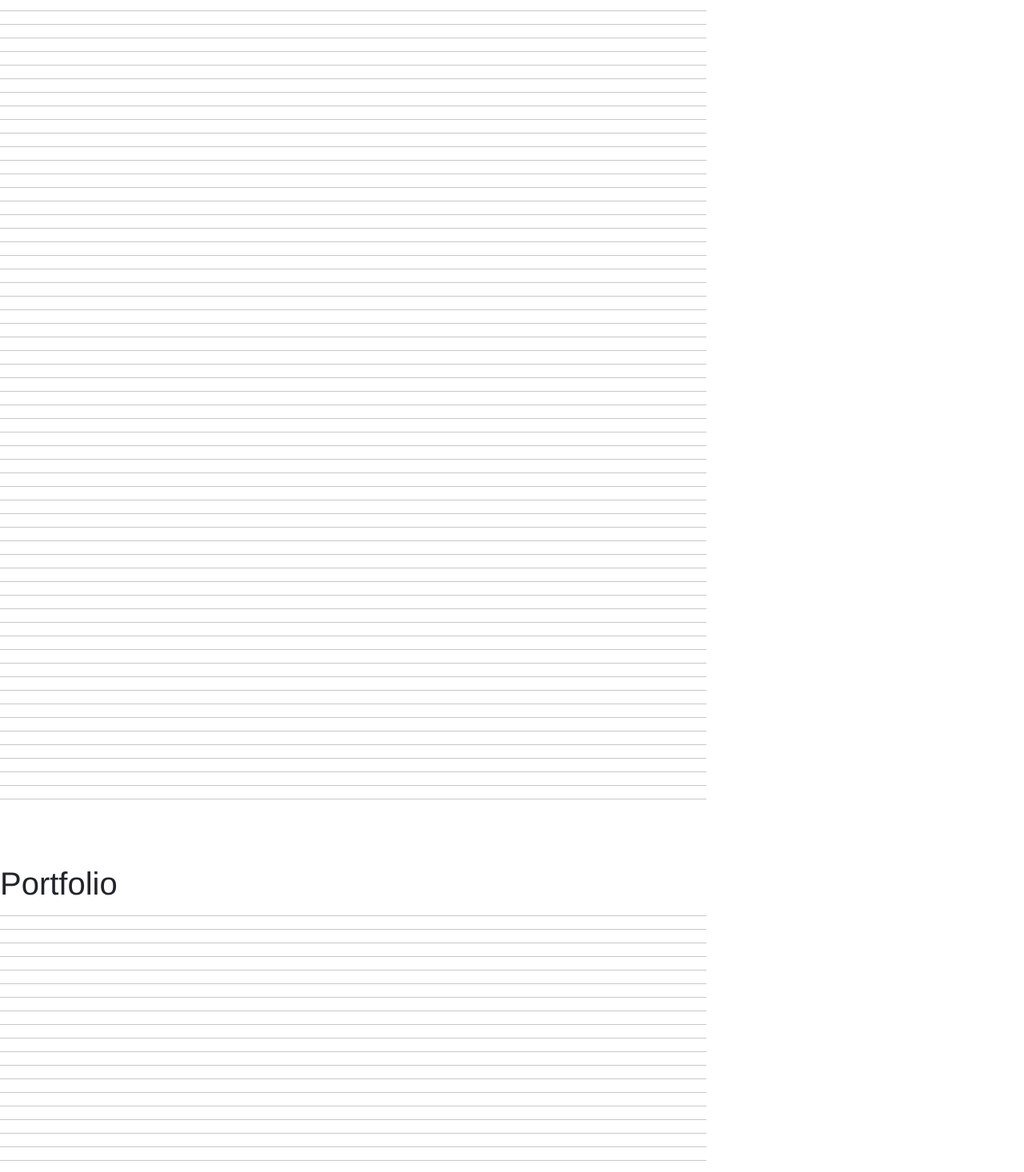
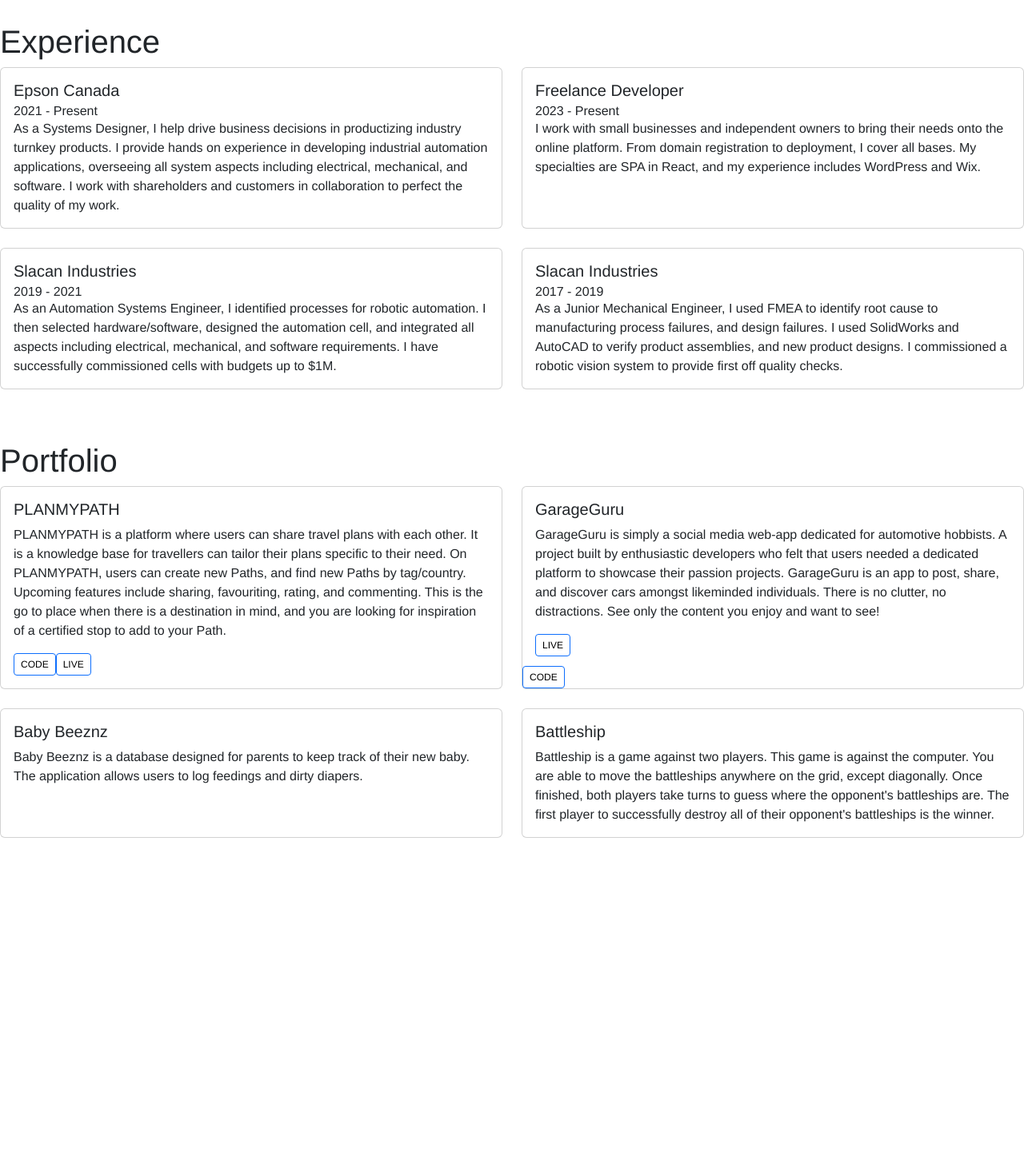
Before and after one commit to tonyhylo/Portfolio, a React (Create React App) app: page / in a window 1280 px wide. Shown: the part 740-2206 px from the top of the page at 80% size. Built offline with nearby package versions, Linux system fonts and the light colour scheme.

Commit message:
Added experience, portfolio.  All content finished

```diff
--- a/src/components/NavBar/NavBar.jsx
+++ b/src/components/NavBar/NavBar.jsx
@@ -37,6 +37,9 @@
             <a class="nav-link mx-3" href="#about">
               About
             </a>
+            <a class="nav-link mx-3" href="#experience">
+              Experience
+            </a>
             <a class="nav-link mx-3" href="#portfolio">
               Portfolio
             </a>
--- a/src/index.css
+++ b/src/index.css
@@ -156,7 +156,7 @@
   font-family: Helvetica, Arial, sans-serif;
 }
 
-main, #about, #portfolio, #resume, #contact {
+main, #about, #portfolio, #resume, #contact, #experience {
   padding-top: 65px;
 }
 
@@ -167,7 +167,7 @@
 }
 
 .nav-link {
-  width:70px
+  width:100px;
 }
 
 .icons {
@@ -205,7 +205,7 @@
   z-index: -1;
   background-color: white;
   position: fixed;
-  bottom: 41%;
+  bottom: 43%;
   width: 100%;
   height: 200px;
 }
@@ -245,6 +245,9 @@
 
 
 @media only screen and (max-width: 768px) {
+  * {
+    cursor: default;
+  }
   main {
     margin-bottom: 69%;
     width:fit-content;
--- a/src/pages/PortfolioPage/PortfolioPage.jsx
+++ b/src/pages/PortfolioPage/PortfolioPage.jsx
@@ -9,6 +9,16 @@
 export default function PortfolioPage() {
   const { cursorType, cursorChangeHandler } = useContext(MouseContext);
   const [messageResult, setMessageResult] = useState("");
+
+  const buttonStyle = {
+    "--bs-btn-padding-y": ".25rem",
+    "--bs-btn-padding-x": ".5rem",
+    "--bs-btn-font-size": ".75rem",
+    "--bs-btn-bg": "white",
+    "--bs-btn-color": "black",
+    "--bs-btn-hover-bg": "red",
+    "--bs-btn-hover-color": "yellow",
+  };
 
   function handleSubmit(e) {
     e.preventDefault();
@@ -97,160 +107,204 @@
             Join me on this dynamic exploration of both my realities, where
             curiosity meets expertise, and let's shape the future together!
           </p>
-          <a class="btn btn-primary" href="#contact" role="button">Get In Touch!</a>
+          <a class="btn btn-primary" href="#contact" role="button">
+            Get In Touch!
+          </a>
         </section>
-        <hr />
-        <hr />
-        <hr />
-        <hr />
-        <hr />
-        <hr />
-        <hr />
-        <hr />
-        <hr />
-        <hr />
-        <hr />
-        <hr />
-        <hr />
-        <hr />
-        <hr />
-        <hr />
-        <hr />
-        <hr />
-        <hr />
-        <hr />
-        <hr />
-        <hr />
-        <hr />
-        <hr />
-        <hr />
-        <hr />
-        <hr />
-        <hr />
-        <hr />
-        <hr />
-        <hr />
-        <hr />
-        <hr />
-        <hr />
-        <hr />
-        <hr />
-        <hr />
-        <hr />
-        <hr />
-        <hr />
-        <hr />
-        <hr />
-        <hr />
-        <hr />
-        <hr />
-        <hr />
-        <hr />
-        <hr />
-        <hr />
-        <hr />
-        <hr />
-        <hr />
-        <hr />
-        <hr />
-        <hr />
-        <hr />
-        <hr />
-        <hr />
-        <hr />
-        <hr />
-        <hr />
-        <div id="portfolio">
+        <section id="experience">
+          <h1>Experience</h1>
+          <div class="row row-cols-1 row-cols-md-2 g-4">
+            <div class="col">
+              <div class="card h-100">
+                {/* <img src="..." class="card-img-top" alt="..."></img>   */}
+                <div class="card-body">
+                  <h5 class="card-title">Epson Canada</h5>
+                  <h6 class="card-subtitle">2021 - Present</h6>
+                  <p class="card-text">
+                    As a Systems Designer, I help drive business decisions in
+                    productizing industry turnkey products. I provide hands on
+                    experience in developing industrial automation applications,
+                    overseeing all system aspects including electrical,
+                    mechanical, and software. I work with shareholders and
+                    customers in collaboration to perfect the quality of my
+                    work.
+                  </p>
+                </div>
+              </div>
+            </div>
+            <div class="col">
+              <div class="card h-100">
+                {/* <img src="..." class="card-img-top" alt="..."></img> */}
+                <div class="card-body">
+                  <h5 class="card-title">Freelance Developer</h5>
+                  <h6 class="card-subtitle">2023 - Present</h6>
+                  <p class="card-text">
+                    I work with small businesses and independent owners to bring
+                    their needs onto the online platform. From domain
+                    registration to deployment, I cover all bases. My
+                    specialties are SPA in React, and my experience includes
+                    WordPress and Wix.
+                  </p>
+                </div>
+              </div>
+            </div>
+            <div class="col">
+              <div class="card h-100">
+                {/* <img src="..." class="card-img-top" alt="..."></img> */}
+                <div class="card-body">
+                  <h5 class="card-title">Slacan Industries</h5>
+                  <h6 class="card-subtitle">2019 - 2021</h6>
+                  <p class="card-text">
+                    As an Automation Systems Engineer, I identified processes
+                    for robotic automation. I then selected hardware/software,
+                    designed the automation cell, and integrated all aspects
+                    including electrical, mechanical, and software requirements.
+                    I have successfully commissioned cells with budgets up to
+                    $1M.
+                  </p>
+                </div>
+              </div>
+            </div>
+            <div class="col">
+              <div class="card h-100">
+                {/* <img src="..." class="card-img-top" alt="..."></img> */}
+                <div class="card-body">
+                  <h5 class="card-title">Slacan Industries</h5>
+                  <h6 class="card-subtitle">2017 - 2019</h6>
+                  <p class="card-text">
+                    As a Junior Mechanical Engineer, I used FMEA to identify
+                    root cause to manufacturing process failures, and design
+                    failures. I used SolidWorks and AutoCAD to verify product
+                    assemblies, and new product designs. I commissioned a
+                    robotic vision system to provide first off quality checks.
+                  </p>
+                </div>
+              </div>
+            </div>
+          </div>
+        </section>
+        <section id="portfolio">
           <h1>Portfolio</h1>
+          <div class="row row-cols-1 row-cols-md-2 g-4">
+            <div class="col">
+              <div class="card h-100">
+                {/* <img src="..." class="card-img-top" alt="..."></img> */}
+                <div class="card-body">
+                  <h5 class="card-title">PLANMYPATH</h5>
+                  <p class="card-text">
+                    PLANMYPATH is a platform where users can share travel plans
+                    with each other. It is a knowledge base for travellers can
+                    tailor their plans specific to their need. On PLANMYPATH,
+                    users can create new Paths, and find new Paths by
+                    tag/country. Upcoming features include sharing, favouriting,
+                    rating, and commenting. This is the go to place when there
+                    is a destination in mind, and you are looking for
+                    inspiration of a certified stop to add to your Path.
+                  </p>
+                  <a
+                    target="_blank"
+                    href="https://github.com/tonyhylo/PlanMyPath"
+                    rel="noopener noreferrer"
+                  >
+                    <button
+                      type="button"
+                      class="btn btn-primary btn-sm"
+                      style={buttonStyle}
+                      // disabled
+                    >
+                      CODE
+                    </button>
+                  </a>
+                  <a
+                    target="_blank"
+                    href="https://planmypath.herokuapp.com/"
+                    rel="noopener noreferrer"
+                  >
+                    <button
+                      type="button"
+                      class="btn btn-primary btn-sm"
+                      style={buttonStyle}
+                    >
+                      LIVE
+                    </button>
+                  </a>
                 </div>
-        <hr />
-        <hr />
-        <hr />
-        <hr />
-        <hr />
-        <hr />
-        <hr />
-        <hr />
-        <hr />
-        <hr />
-        <hr />
-        <hr />
-        <hr />
-        <hr />
-        <hr />
-        <hr />
-        <hr />
-        <hr />
-        <hr />
-        <hr />
-        <hr />
-        <hr />
-        <hr />
-        <hr />
-        <hr />
-        <hr />
-        <hr />
-        <hr />
-        <hr />
-        <hr />
-        <hr />
-        <hr />
-        <hr />
-        <hr />
-        <hr />
-        <hr />
-        <hr />
-        <hr />
-        <hr />
-        <hr />
-        <hr />
-        <hr />
-        <hr />
-        <hr />
-        <hr />
-        <hr />
-        <hr />
-        <hr />
-        <hr />
-        <hr />
-        <hr />
-        <hr />
-        <hr />
-        <hr />
-        <hr />
-        <hr />
-        <hr />
-        <hr />
-        <hr />
-        <hr />
-        <hr />
-        <div>
-          helloooooooooooooooooooooooooooooooooooooooooooooooooooooooooooooooooooooooooooooooooooooo
               </div>
-        <div>
-          helloooooooooooooooooooooooooooooooooooooooooooooooooooooooooooooooooooooooooooooooooooooo
             </div>
-        <div>
-          helloooooooooooooooooooooooooooooooooooooooooooooooooooooooooooooooooooooooooooooooooooooo
+            <div class="col">
+              <div class="card h-100">
+                {/* <img src="..." class="card-img-top" alt="..."></img> */}
+                <div class="card-body">
+                  <h5 class="card-title">GarageGuru</h5>
+                  <p class="card-text">
+                    GarageGuru is simply a social media web-app dedicated for
+                    automotive hobbists. A project built by enthusiastic
+                    developers who felt that users needed a dedicated platform
+                    to showcase their passion projects. GarageGuru is an app to
+                    post, share, and discover cars amongst likeminded
+                    individuals. There is no clutter, no distractions. See only
+                    the content you enjoy and want to see!
+                  </p>
+                  <a
+                    target="_blank"
+                    href="https://github.com/tonyhylo/PlanMyPath"
+                    rel="noopener noreferrer"
+                  >
+                    <button
+                      type="button"
+                      class="btn btn-primary btn-sm position-absolute bottom-0 start-0"
+                      style={buttonStyle}
+                    >
+                      CODE
+                    </button>
+                  </a>
+                  <a
+                    target="_blank"
+                    href="https://planmypath.herokuapp.com/"
+                    rel="noopener noreferrer"
+                  >
+                    <button
+                      type="button"
+                      class="btn btn-primary btn-sm"
+                      style={buttonStyle}
+                    >
+                      LIVE
+                    </button>
+                  </a>
                 </div>
-        <div>
-          helloooooooooooooooooooooooooooooooooooooooooooooooooooooooooooooooooooooooooooooooooooooo
               </div>
-        <div>
-          helloooooooooooooooooooooooooooooooooooooooooooooooooooooooooooooooooooooooooooooooooooooo
             </div>
-        <div>
-          helloooooooooooooooooooooooooooooooooooooooooooooooooooooooooooooooooooooooooooooooooooooo
+            <div class="col">
+              <div class="card h-100">
+                {/* <img src="..." class="card-img-top" alt="..."></img> */}
+                <div class="card-body">
+                  <h5 class="card-title">Baby Beeznz</h5>
+                  <p class="card-text">
+                    Baby Beeznz is a database designed for parents to keep track
+                    of their new baby. The application allows users to log
+                    feedings and dirty diapers.
+                  </p>
                 </div>
-        <div>
-          helloooooooooooooooooooooooooooooooooooooooooooooooooooooooooooooooooooooooooooooooooooooo
               </div>
-        <div>
-          helloooooooooooooooooooooooooooooooooooooooooooooooooooooooooooooooooooooooooooooooooooooo
             </div>
-        <div>
-          helloooooooooooooooooooooooooooooooooooooooooooooooooooooooooooooooooooooooooooooooooooooo
+            <div class="col">
+              <div class="card h-100">
+                {/* <img src="..." class="card-img-top" alt="..."></img> */}
+                <div class="card-body">
+                  <h5 class="card-title">Battleship</h5>
+                  <p class="card-text">
+                    Battleship is a game against two players. This game is
+                    against the computer. You are able to move the battleships
+                    anywhere on the grid, except diagonally. Once finished, both
+                    players take turns to guess where the opponent's battleships
+                    are. The first player to successfully destroy all of their
+                    opponent's battleships is the winner.
+                  </p>
                 </div>
+              </div>
+            </div>
+          </div>
+        </section>
         <div id="contact"></div>
       </main>
       <div class="hidden-footer">
```
Lines whose indentation alone changed are shown as unchanged.
